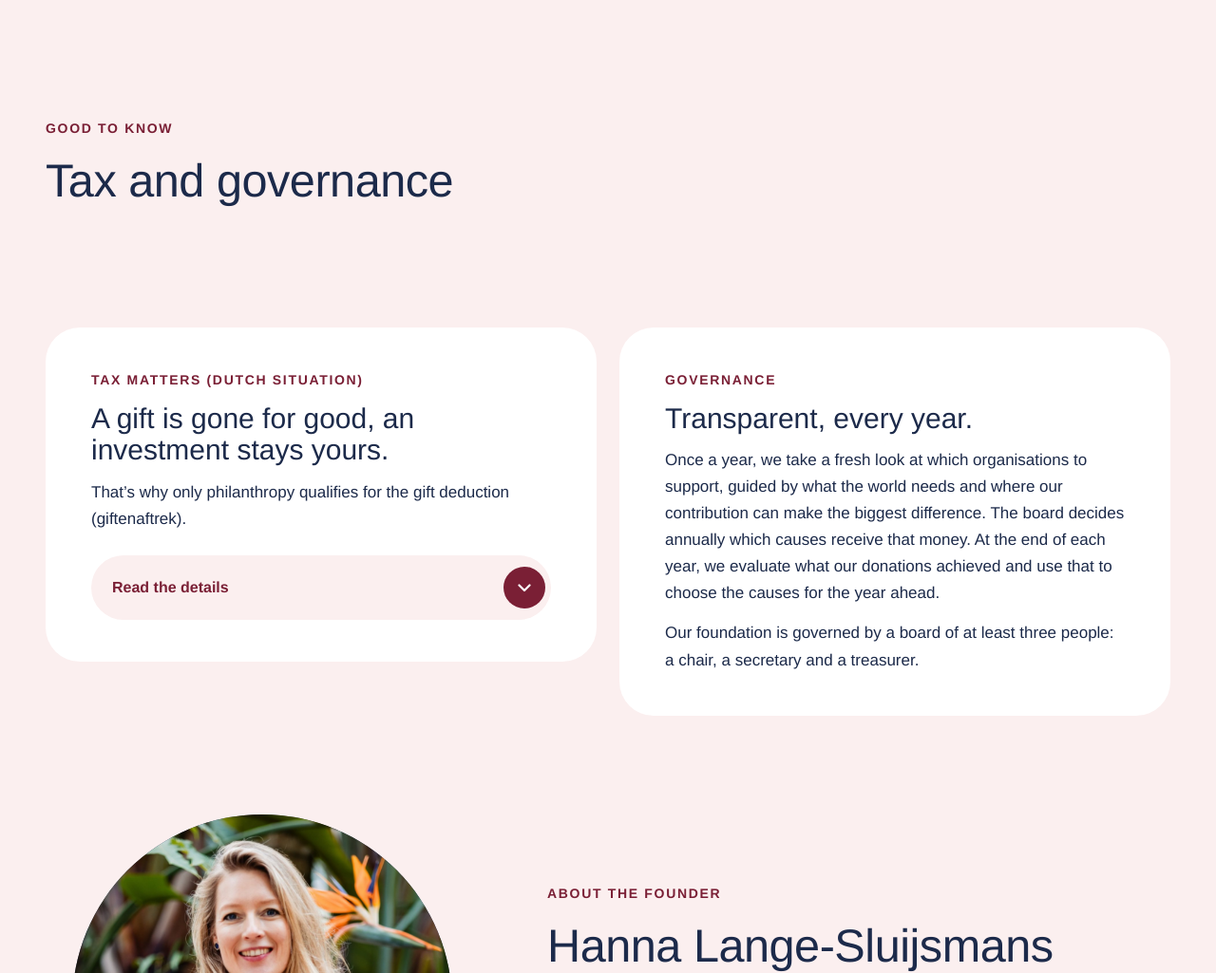
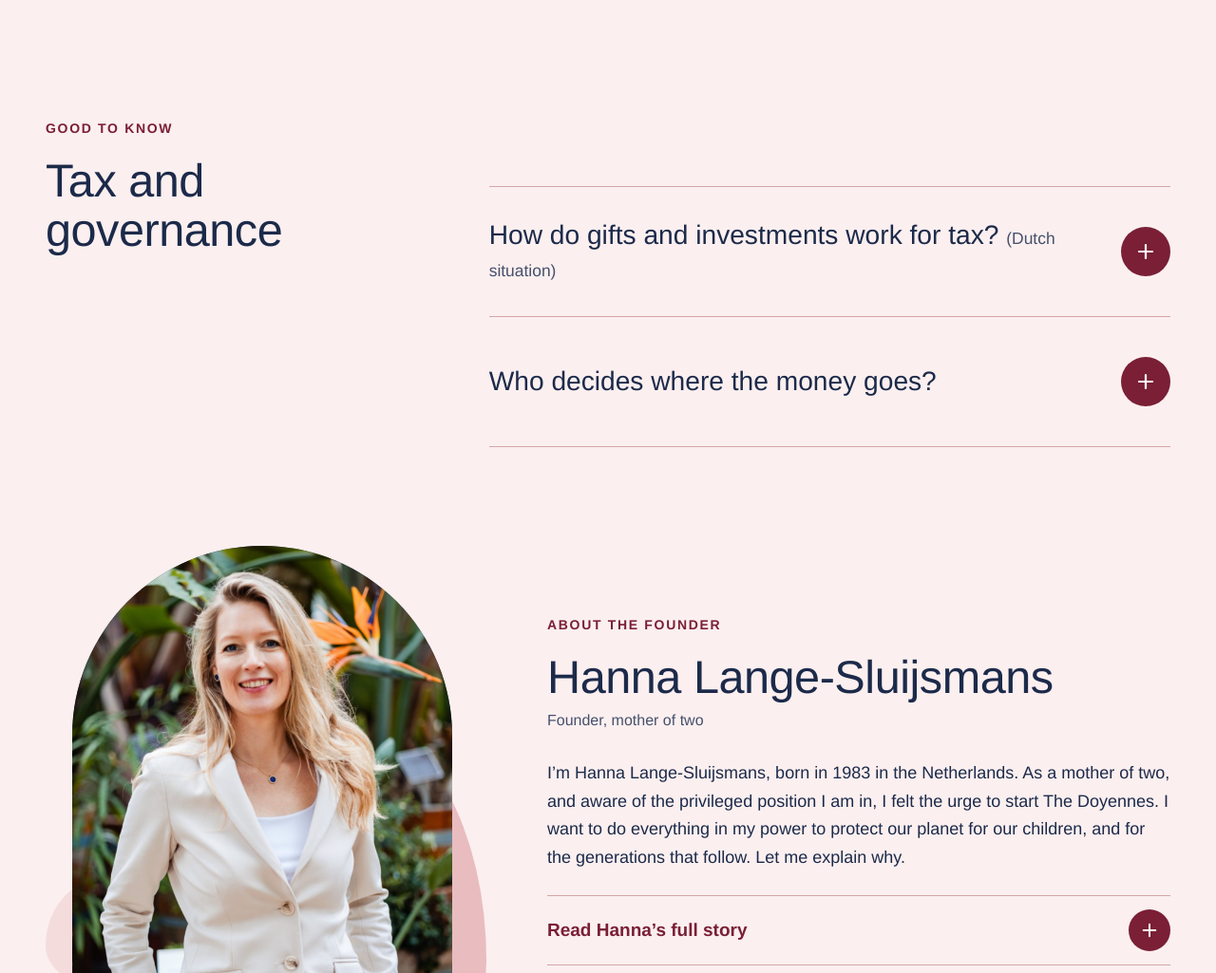
Before and after one commit to ayajeske/website-the-doyennes, a plain HTML site: page index.html in a window 1280 px wide. Shown: the part 8580-9605 px from the top of the page at 95% size. Drawn offline with Linux system fonts and the light colour scheme.

Commit message:
Update homepage to latest design version B
Tax and governance is now a two-question accordion, and the founder
story is folded under "Read Hanna's full story".

Co-Authored-By: Claude Opus 5.5 <noreply@anthropic.com>

```diff
--- a/index.html
+++ b/index.html
@@ -259,30 +259,31 @@
 </div>
 
 <section id="benefits" class="wrap sec" style="max-width: 1312px; margin: 0 auto; padding: 0 48px 176px; box-sizing: border-box">
+<div style="display: flex; flex-wrap: wrap; gap: 32px 88px">
+<div style="flex: 1 1 300px">
 <p style="margin: 0 0 18px; font-size: 14px; font-weight: 600; letter-spacing: 0.12em; text-transform: uppercase; color: #7A1F35">Good to know</p>
-<h2 style="margin: 0 0 56px; font-weight: 500; font-size: clamp(36px, 3.8vw, 54px); line-height: 1.06; letter-spacing: -0.01em">Tax and governance</h2>
-<div style="display: grid; grid-template-columns: repeat(auto-fit, minmax(380px, 1fr)); gap: 24px; align-items: start">
-<div class="pad-s rise" style="padding: 44px 48px; background: #FFFFFF; border-radius: 36px">
-<p style="margin: 0 0 12px; font-size: 14px; font-weight: 600; letter-spacing: 0.12em; text-transform: uppercase; color: #7A1F35">Tax matters (Dutch situation)</p>
-<h3 style="margin: 0 0 14px; font-size: 30px; font-weight: 500; line-height: 1.12">A gift is gone for good, an investment stays yours.</h3>
-<p style="margin: 0; font-size: 17px">That’s why only philanthropy qualifies for the gift deduction (giftenaftrek).</p>
-<details class="dd" style="margin-top: 24px">
-<summary style="display: flex; align-items: center; justify-content: space-between; gap: 16px; min-height: 56px; padding: 6px 6px 6px 22px; background: #FBEFEF; border-radius: 999px; cursor: pointer; list-style: none; font-size: 16px; font-weight: 600; color: #7A1F35"><span class="lbl-closed">Read the details</span><span class="lbl-open">Hide the details</span><span class="chev" style="flex: none; width: 44px; height: 44px; border-radius: 50%; background: #7A1F35; display: inline-flex; align-items: center; justify-content: center"><svg width="18" height="18" viewBox="0 0 18 18" aria-hidden="true"><path d="M3.5 6.5 L9 12 L14.5 6.5" fill="none" stroke="#FFFFFF" stroke-width="2.2" stroke-linecap="round" stroke-linejoin="round"></path></svg></span></summary>
-<div style="padding: 22px 6px 0">
-<ul style="margin: 0; padding-left: 22px; font-size: 16px">
+<h2 style="margin: 0; font-weight: 500; font-size: clamp(36px, 3.8vw, 54px); line-height: 1.06; letter-spacing: -0.01em">Tax and governance</h2>
+</div>
+<div style="flex: 2 1 560px; min-width: 0">
+<details class="faq rise" style="border-top: 1.5px solid #D4A5A8; ">
+<summary style="display: flex; align-items: center; justify-content: space-between; gap: 24px; min-height: 96px; padding: 20px 0; cursor: pointer; font-size: clamp(22px, 2.2vw, 30px); font-weight: 500; line-height: 1.2; color: #1C2A4A"><span>How do gifts and investments work for tax? <span style="font-size: 0.62em; font-weight: 400; color: #46506C">(Dutch situation)</span></span><span class="plus" aria-hidden="true" style="flex: none; width: 52px; height: 52px; border-radius: 50%; background: #7A1F35; display: inline-flex; align-items: center; justify-content: center"><svg width="20" height="20" viewBox="0 0 20 20"><path d="M10 3 V17 M3 10 H17" fill="none" stroke="#FFFFFF" stroke-width="2.2" stroke-linecap="round"></path></svg></span></summary>
+<div style="max-width: 860px; padding: 0 0 40px">
+<p style="margin: 0 0 14px; font-size: 19px; font-weight: 500">A gift is gone for good, an investment stays yours. That’s why only philanthropy qualifies for the gift deduction (giftenaftrek).</p>
+<ul style="margin: 0; padding-left: 22px; font-size: 17px">
 <li style="margin-bottom: 10px"><strong style="font-weight: 600">Traditional and venture philanthropy (gifts):</strong> donations to an ANBI (a registered public benefit organisation) are deductible from your income in box 1. For a one-off gift, only the part above 1% of your aggregate income is deductible, up to a maximum of 10% of that income. Periodic gifts have no threshold, only a cap of €1.5 million per year (2026). The tax saving in 2026 is at most 37.56% of your gift. With venture philanthropy, it is partially deductible.</li>
 <li><strong style="font-weight: 600">Impact investing:</strong> for tax purposes this is an ordinary investment. You get no deduction, and the assets are taxed in box 3, or in box 2 if you invest through a holding company (BV).</li>
 </ul>
-<p style="margin: 14px 0 10px; font-size: 16px">In short, the government gives philanthropy a tax incentive, and from 2028 impact investing gets none. We are not tax advisers, so have your specific situation checked by one.</p>
+<p style="margin: 14px 0 10px; font-size: 17px">In short, the government gives philanthropy a tax incentive, and from 2028 impact investing gets none. We are not tax advisers, so have your specific situation checked by one.</p>
 <a href="https://www.belastingdienst.nl/wps/wcm/connect/nl/aftrek-en-kortingen/content/gift-aftrekken" style="display: inline-block; padding: 6px 0; font-size: 15px; font-weight: 600; color: #7A1F35">Belastingdienst: gift aftrekken</a>
 </div>
 </details>
-</div>
-<div class="pad-s rise" style="padding: 44px 48px; background: #FFFFFF; border-radius: 36px">
-<p style="margin: 0 0 12px; font-size: 14px; font-weight: 600; letter-spacing: 0.12em; text-transform: uppercase; color: #7A1F35">Governance</p>
-<h3 style="margin: 0 0 14px; font-size: 30px; font-weight: 500; line-height: 1.12">Transparent, every year.</h3>
+<details class="faq rise" style="border-top: 1.5px solid #D4A5A8; border-bottom: 1.5px solid #D4A5A8; ">
+<summary style="display: flex; align-items: center; justify-content: space-between; gap: 24px; min-height: 96px; padding: 20px 0; cursor: pointer; font-size: clamp(22px, 2.2vw, 30px); font-weight: 500; line-height: 1.2; color: #1C2A4A"><span>Who decides where the money goes?</span><span class="plus" aria-hidden="true" style="flex: none; width: 52px; height: 52px; border-radius: 50%; background: #7A1F35; display: inline-flex; align-items: center; justify-content: center"><svg width="20" height="20" viewBox="0 0 20 20"><path d="M10 3 V17 M3 10 H17" fill="none" stroke="#FFFFFF" stroke-width="2.2" stroke-linecap="round"></path></svg></span></summary>
+<div style="max-width: 860px; padding: 0 0 40px">
 <p style="margin: 0 0 14px; font-size: 17px">Once a year, we take a fresh look at which organisations to support, guided by what the world needs and where our contribution can make the biggest difference. The board decides annually which causes receive that money. At the end of each year, we evaluate what our donations achieved and use that to choose the causes for the year ahead.</p>
 <p style="margin: 0; font-size: 17px">Our foundation is governed by a board of at least three people: a chair, a secretary and a treasurer.</p>
+</div>
+</details>
 </div>
 </div>
 </section>
@@ -299,10 +300,15 @@
 <h2 style="margin: 0 0 6px; font-weight: 500; font-size: clamp(36px, 3.8vw, 54px); line-height: 1.06; letter-spacing: -0.01em">Hanna Lange-Sluijsmans</h2>
 <p style="margin: 0 0 28px; font-size: 16px; color: #46506C">Founder, mother of two</p>
 <p style="margin: 0 0 16px; font-size: 18px">I’m Hanna Lange-Sluijsmans, born in 1983 in the Netherlands. As a mother of two, and aware of the privileged position I am in, I felt the urge to start The Doyennes. I want to do everything in my power to protect our planet for our children, and for the generations that follow. Let me explain why.</p>
+<details class="faq" style="margin-top: 24px; border-top: 1.5px solid #D4A5A8; border-bottom: 1.5px solid #D4A5A8">
+<summary style="display: flex; align-items: center; justify-content: space-between; gap: 16px; min-height: 72px; cursor: pointer; font-size: 19px; font-weight: 600; color: #7A1F35"><span>Read Hanna’s full story</span><span class="plus" aria-hidden="true" style="flex: none; width: 44px; height: 44px; border-radius: 50%; background: #7A1F35; display: inline-flex; align-items: center; justify-content: center"><svg width="18" height="18" viewBox="0 0 20 20"><path d="M10 3 V17 M3 10 H17" fill="none" stroke="#FFFFFF" stroke-width="2.2" stroke-linecap="round"></path></svg></span></summary>
+<div style="padding: 4px 0 28px">
 <p style="margin: 0 0 16px; font-size: 18px">I grew up in a family that was part of a meditation movement, and I went to a school with a strong focus on emotional development, creativity and nature. After completing my MSc in Psychology at the University of Twente, my work in academic international relations took me around the world. There, I saw the uplifting power of education. I firmly believe that educating women lifts up not only the women themselves, but society as a whole. Over decades of hands-on experience, the Gates Foundation has found this to be the case. <span style="padding: 1px 8px; border-radius: 6px; background: #F4DCDD; font-size: 14px; font-weight: 600; color: #7A1F35">[SOURCE TO ADD]</span></p>
 <p style="margin: 0 0 16px; font-size: 18px">While traveling, I also saw a great deal of pollution and inequality. This moved me to shift my career toward sustainability, working for governmental and political organizations. For years, this work felt deeply fulfilling. It was also challenging, as policies and funding often changed with the political tide.</p>
 <p style="margin: 0 0 16px; font-size: 18px">Along the way, I came to understand how money can drive and accelerate change. My husband, Dennis, is a self-made entrepreneur in fintech. Through him I got to know the financial world and saw the immense power of money in shaping our future. I believe that by guiding a growing flow of capital toward future-proof companies and non-profit organizations, we can steer the future in a truly effective way.</p>
 <p style="margin: 0; font-size: 18px">My professional experience and my life as a mother have made it part of my DNA to feel responsible for the wellbeing of future generations, animals and our planet. That is why I want to dedicate the best years of my life to this work, and make them count.</p>
+</div>
+</details>
 </div>
 </div>
 <div class="pad-s rise" style="margin-top: 56px; padding: 40px 52px; background: #F4DCDD; border-radius: 36px; display: flex; flex-wrap: wrap; align-items: center; gap: 24px 40px">
--- a/styles.css
+++ b/styles.css
@@ -13,6 +13,9 @@ details.dd[open] .chev{transform:rotate(180deg)}
 .trk{transition:transform .9s cubic-bezier(.65,0,.35,1)}
 .ql:hover .qa{transform:translateX(6px)}
 .qa{transition:transform .25s ease}
+.faq summary{list-style:none}
+.faq .plus{transition:transform .3s ease}
+.faq[open] .plus{transform:rotate(45deg)}
 @keyframes pxi{from{transform:translateY(-9%)}to{transform:translateY(9%)}}
 @keyframes pxb{from{transform:translateY(120px)}to{transform:translateY(-120px)}}
 @keyframes pxb2{from{transform:translateY(-90px)}to{transform:translateY(90px)}}
@@ -27,7 +30,7 @@ details.dd[open] .chev{transform:rotate(180deg)}
 }
 @media (prefers-reduced-motion: reduce){
 html{scroll-behavior:auto}
-.trk,.qa,.chev{transition:none !important}
+.trk,.qa,.chev,.faq .plus{transition:none !important}
 .pxi,.pxb,.pxb2,.rise,.tilt{animation:none !important}
 }
 @media (max-width: 760px){
```
